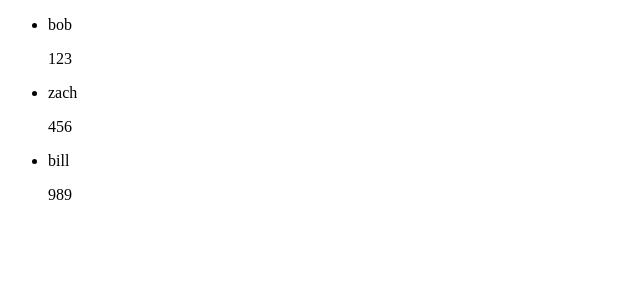
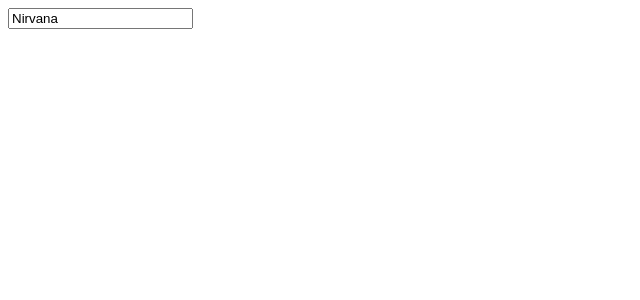
Before and after one commit to zach-ryan-butler/album-search, a React app: page / in a window 1280 px wide. Shown: the top 300 px of the page, without its empty margins (0-640 px from the left). Built offline with nearby package versions, Linux system fonts and the light colour scheme.

Commit message:
started search container, realized i need a search component, built search component and tested in app

```diff
--- a/src/components/App.js
+++ b/src/components/App.js
@@ -1,21 +1,8 @@
 import React from 'react';
 import Artists from './artist/Artists';
+import ArtistSearch from './search/ArtistSearch';
+import { BrowserRouter as Router } from 'react-router-dom';
 
 export default function App() {
-  const artistArr = [
-    {
-      name: 'bob',
-      id: '123'
-    },
-    {
-      name: 'zach',
-      id: '456'
-    },
-    {
-      name: 'bill',
-      id: '989'
-    }
-  ];
-
-  return <Artists artists={artistArr} />;
+  return <ArtistSearch text="Nirvana" />;
 }
--- /dev/null
+++ b/src/components/search/ArtistSearch.js
@@ -0,0 +1,22 @@
+import React from 'react';
+import PropType from 'prop-types';
+
+function ArtistSearch({ text, textHandler, submitHandler }) {
+  return (
+    <form onSubmit={submitHandler}>
+      <input
+        type="text"
+        value={text}
+        placeholder="search.."
+        onChange={textHandler} />
+    </form>
+  );
+}
+
+ArtistSearch.propTypes = {
+  text: PropType.string.isRequired,
+  textHandler: PropType.func.isRequired,
+  submitHandler: PropType.func.isRequired
+};
+
+export default ArtistSearch;
```
Also changed, not shown: src/components/container/ArtistsContainer.js (added, +17 -0 lines).
